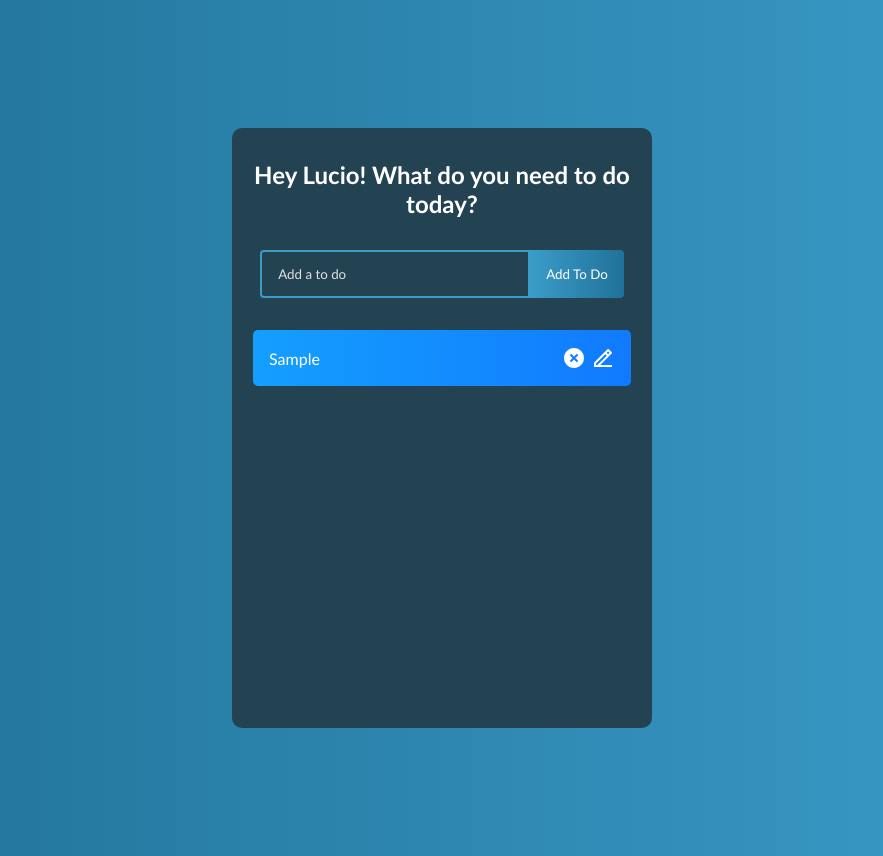
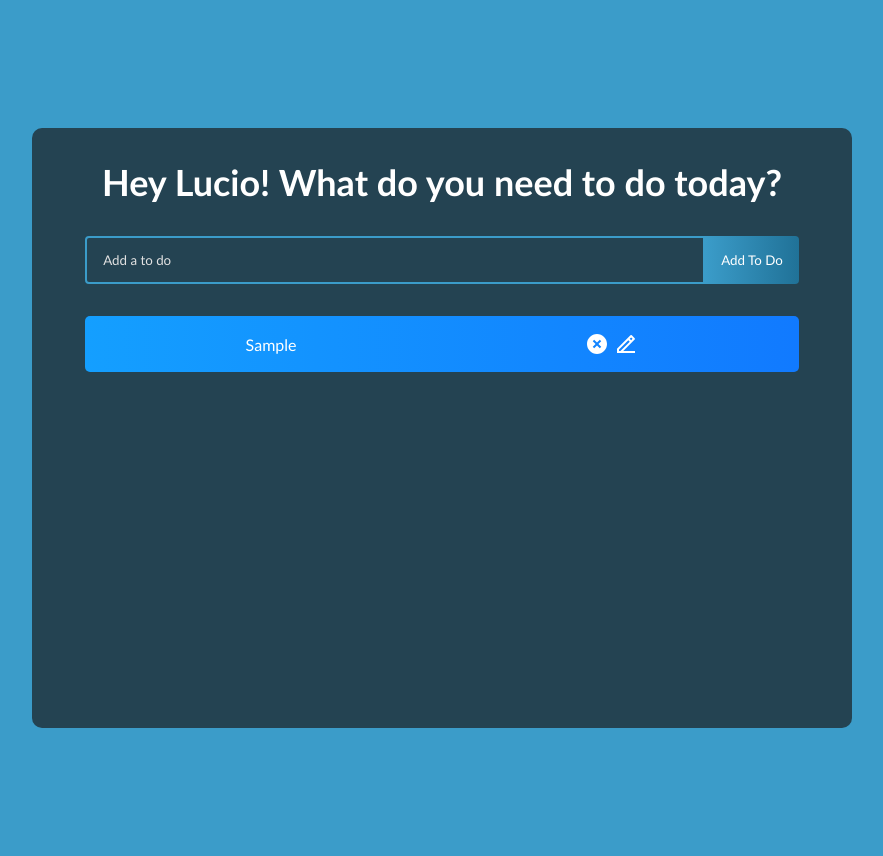
Before and after one commit to lucionessier/todolist, a React (Create React App) app: page / in a window 1280 px wide. Both pictures are taken after typing "Sample" into the empty fields and a click on the button "Add To Do". Shown: the whole page, without its empty margins (198-1081 px from the left). Built offline with nearby package versions, Linux system fonts and the light colour scheme.

Commit message:
Fixed MQ

```diff
--- a/src/App.css
+++ b/src/App.css
@@ -1,23 +1,21 @@
 * {
     box-sizing: border-box;
-    margin: 0;
+    margin: 0 auto;
     padding: 0;
     font-family: 'Trebuchet MS', 'Lucida Sans Unicode', 'Lucida Grande',
       'Lucida Sans', Arial, sans-serif;
   }
 
   body {
-    background: linear-gradient(
-      90deg,
-      hsl(199, 65%, 36%),
-      hsl(199, 57%, 51%)
-    );
+    background: hsl(199, 57%, 51%);
+
   }
+
   .todo-app {
     display: flex;
     flex-direction: column;
     justify-content: start;
-    width: 520px;
+    width: 820px;
     min-height: 600px;
     background: hsl(199, 39%, 23%);
     text-align: center;
@@ -151,7 +149,7 @@
 
 /* For small devices */
 
-@media screen and (max-width: 350px) {
+@media screen and (min-width: 350px) and (max-width: 567px) {
 
   h1 {
     margin: 32px 0;
@@ -178,7 +176,7 @@
     border-radius: 4px 0 0 4px;
     border: 2px solid hsl(199, 57%, 51%);
     outline: none;
-    width: 150px;
+    width: 170px;
     background: transparent;
     color: #fff;
   }
@@ -202,7 +200,7 @@
 
   .todo-row {
     display: flex;
-    justify-content: space-between;
+    justify-content: end;
     align-items: center;
     margin: 4px auto;
     color: #fff;
@@ -214,7 +212,7 @@
 
     padding: 16px;
     border-radius: 5px;
-    width: 80%;
+    width: 90%;
   }
 
 }
@@ -223,6 +221,13 @@
 /* MEDIUM DEVICES */
 
 @media screen and (min-width: 568px) {
+
+  h1 {
+    margin: 32px 0;
+    color: #fff;
+    font-size: 22px;
+  }
+
   .todo-app {
     display: flex;
     flex-direction: column;
@@ -268,4 +273,113 @@
 
 @media screen and (min-width: 768px)  {
 
+  h1 {
+    margin: 32px 0;
+    color: #fff;
+    font-size: 28px;
+  }
+
+  .todo-app {
+    display: flex;
+    flex-direction: column;
+    justify-content: start;
+    width: 620px;
+    min-height: 600px;
+    background: hsl(199, 39%, 23%);
+    text-align: center;
+    margin: 128px auto;
+    border-radius: 10px;
+    padding-bottom: 32px;
+  }
+
+
+  .todo-input {
+    padding: 14px 32px 14px 16px;
+    border-radius: 4px 0 0 4px;
+    border: 2px solid hsl(199, 57%, 51%);
+    outline: none;
+    width: 420px;
+    background: transparent;
+    color: #fff;
+  }
+
+  .todo-row {
+    display: flex;
+    justify-content: space-between;
+    align-items: center;
+    margin: 4px auto;
+    color: #fff;
+    background: linear-gradient(
+      90deg,
+      rgba(255, 118, 20, 1) 0%,
+      rgba(255, 84, 17, 1) 100%
+    );
+
+    padding: 16px;
+    border-radius: 5px;
+    width: 90%;
+  }
+
 }
+
+
+/* BIG DEVICES */
+
+@media screen and (min-width: 1024px)  {
+
+  h1 {
+    margin: 32px 0;
+    color: #fff;
+    font-size: 36px;
+  }
+
+  .todo-app {
+    display: flex;
+    flex-direction: column;
+    justify-content: start;
+    width: 820px;
+    min-height: 600px;
+    background: hsl(199, 39%, 23%);
+    text-align: center;
+    margin: 128px auto;
+    border-radius: 10px;
+    padding-bottom: 32px;
+  }
+
+
+  .todo-input {
+    padding: 14px 32px 14px 16px;
+    border-radius: 4px 0 0 4px;
+    border: 2px solid hsl(199, 57%, 51%);
+    outline: none;
+    width: 620px;
+    background: transparent;
+    color: #fff;
+  }
+
+  .todo-row {
+    display: flex;
+    justify-content: space-between;
+    align-items: center;
+    margin: 4px auto;
+    color: #fff;
+    background: linear-gradient(
+      90deg,
+      rgba(255, 118, 20, 1) 0%,
+      rgba(255, 84, 17, 1) 100%
+    );
+
+    padding: 16px;
+    border-radius: 5px;
+    width: 100%;
+  }
+
+
+  .icons {
+    display: flex;
+    align-items: flex-end;
+    font-size: 24px;
+    cursor: pointer;
+  }
+
+}
```
